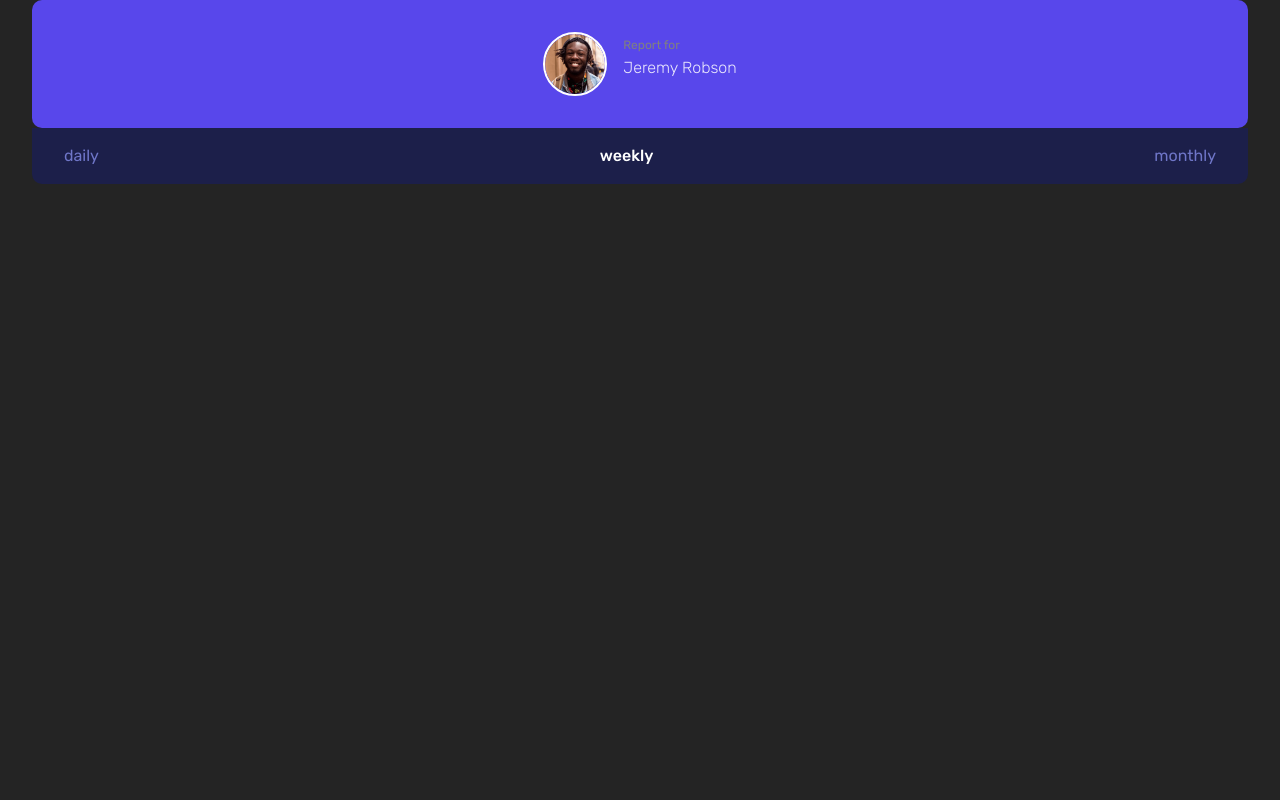
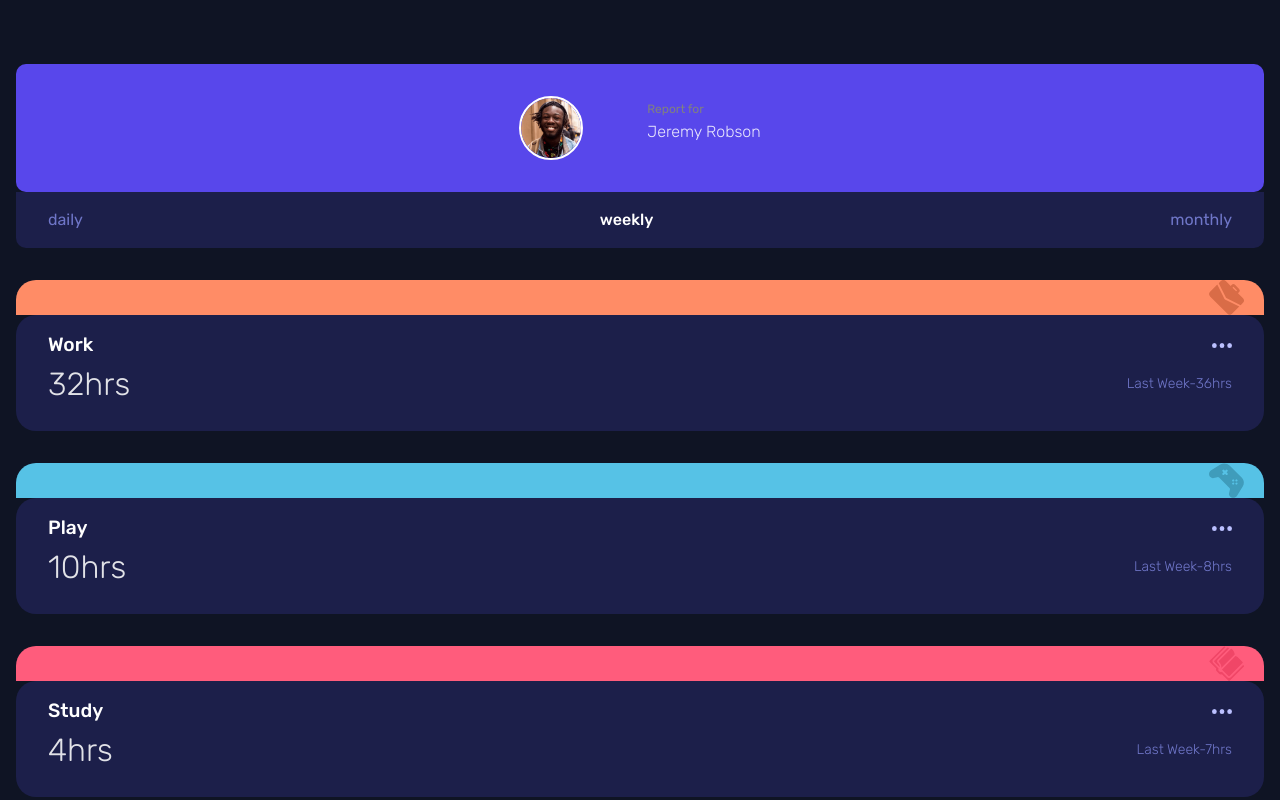
Before and after one commit to Robertron624/time-tracking-dashboard, a React (Vite) app: page / in a window 1280 px wide. Shown: the top 800 px of the page. Built offline with nearby package versions, Linux system fonts and the light colour scheme.

Commit message:
working numbers changing according to timeframe

```diff
--- a/src/App.jsx
+++ b/src/App.jsx
@@ -1,5 +1,111 @@
 import './App.scss'
 import useStore from './context/store'
+import TimeCard from './components/TimeCard'
+
+const cardsData = [
+  {
+    "title": "Work",
+    "timeframes": {
+      "daily": {
+        "current": 5,
+        "previous": 7
+      },
+      "weekly": {
+        "current": 32,
+        "previous": 36
+      },
+      "monthly": {
+        "current": 103,
+        "previous": 128
+      }
+    }
+  },
+  {
+    "title": "Play",
+    "timeframes": {
+      "daily": {
+        "current": 1,
+        "previous": 2
+      },
+      "weekly": {
+        "current": 10,
+        "previous": 8
+      },
+      "monthly": {
+        "current": 23,
+        "previous": 29
+      }
+    }
+  },
+  {
+    "title": "Study",
+    "timeframes": {
+      "daily": {
+        "current": 0,
+        "previous": 1
+      },
+      "weekly": {
+        "current": 4,
+        "previous": 7
+      },
+      "monthly": {
+        "current": 13,
+        "previous": 19
+      }
+    }
+  },
+  {
+    "title": "Exercise",
+    "timeframes": {
+      "daily": {
+        "current": 1,
+        "previous": 1
+      },
+      "weekly": {
+        "current": 4,
+        "previous": 5
+      },
+      "monthly": {
+        "current": 11,
+        "previous": 18
+      }
+    }
+  },
+  {
+    "title": "Social",
+    "timeframes": {
+      "daily": {
+        "current": 1,
+        "previous": 3
+      },
+      "weekly": {
+        "current": 5,
+        "previous": 10
+      },
+      "monthly": {
+        "current": 21,
+        "previous": 23
+      }
+    }
+  },
+  {
+    "title": "SelfCare",
+    "timeframes": {
+      "daily": {
+        "current": 0,
+        "previous": 1
+      },
+      "weekly": {
+        "current": 2,
+        "previous": 2
+      },
+      "monthly": {
+        "current": 7,
+        "previous": 11
+      }
+    }
+  }
+]
 
 function App() {
 
@@ -26,6 +132,11 @@ function App() {
           <span id="monthly" onClick={handleChange}  className={`${time == 'monthly' ? 'current' : ''}`}>monthly</span>
         </div>
       </div>
+      <div className="time-cards">
+        {cardsData.map((card) => (
+          <TimeCard card={card}/>
+        ))}
+      </div>
     </main>
   )
 }
--- a/src/App.scss
+++ b/src/App.scss
@@ -31,11 +31,12 @@ $pale-blue: hsl(236, 100%, 87%);
 }
 
 .App {
-  padding: 0 2rem;
+  padding: 0 1rem;
+  margin: 4rem 0;
 
   .user-control .user-info{
     display: flex;
-    gap: 1rem;
+    gap: 4rem;
     justify-content: center;
     padding: 2rem 0;
     border-radius: 10px;
@@ -79,4 +80,11 @@ $pale-blue: hsl(236, 100%, 87%);
       color: white;
     }
   }
+
+  .time-cards {
+    display: flex;
+    flex-direction: column;
+    gap: 2rem;
+    margin-top: 2rem;
+  }
 }
--- /dev/null
+++ b/src/components/TimeCard.jsx
@@ -0,0 +1,33 @@
+import React from 'react'
+import styles from '../styles/TimeCard.module.scss'
+import useStore from '../context/store';
+
+const TimeCard = ({card}) => {
+
+    let {title, timeframes } = card;
+
+    const time = useStore(state => state.time)
+
+    // console.log("time from TimeCard -> ", time)
+
+
+  return (
+    <div className={`${styles.card} ${styles[title]}`}>
+        <div className={styles.card_header}>
+
+        </div>
+        <div className={styles.card_body}>
+            <div className={styles.card_title}>
+                <h2 className={styles.card_title_text}>{title == 'SelfCare' ? 'Self Care': title}</h2>
+                <img className={styles.card_menu} src="icon-ellipsis.svg" alt="card config image" />
+            </div>
+            <div className={styles.current_previous}>
+                <p className={styles.current}>{timeframes[time].current}hrs</p>
+                <span className={styles.previous}>Last Week-{timeframes[time].previous}hrs</span>
+            </div>
+        </div>
+    </div>
+  )
+}
+
+export default TimeCard
--- a/src/index.scss
+++ b/src/index.scss
@@ -5,7 +5,7 @@
 
   color-scheme: light dark;
   color: rgba(255, 255, 255, 0.87);
-  background-color: #242424;
+  background-color: hsl(226, 43%, 10%);
 
   font-synthesis: none;
   text-rendering: optimizeLegibility;
--- /dev/null
+++ b/src/styles/TimeCard.module.scss
@@ -0,0 +1,113 @@
+$dark-blue: hsl(235, 46%, 20%);
+$desaturated-blue: hsl(235, 45%, 61%);
+
+// (work)
+$light-red-orange: hsl(15, 100%, 70%);
+// (play)
+$soft-blue : hsl(195, 74%, 62%);
+// (study)
+$light-red : hsl(348, 100%, 68%);
+// (exercise)
+$lime-green : hsl(145, 58%, 55%);
+// (social)
+$violet : hsl(264, 64%, 52%);
+// (self care)
+$soft-orange : hsl(43, 84%, 65%);
+
+.card {
+    text-align: left;
+    .card_header{
+        height: 35px;
+        border-radius: 20px 20px 0 0;
+        background-repeat: no-repeat;
+        background-position: right 20px top;
+        background-size: contain;
+    }
+
+    .card_body{
+        height: 100px;
+        background-color: $dark-blue;
+        padding: 1rem 2rem 0;
+        display: flex;
+        flex-direction: column;
+        border-radius: 20px;
+
+        .card_title {
+            display: flex;
+            justify-content: space-between;
+            align-items: center;
+
+            .card_title_text {
+                font-size: 1.2rem;
+                font-weight: 600;
+                color: white;
+            }
+
+            .card_menu {
+                height: 5px;
+                width: 20px;
+            }
+        }
+
+        .current_previous {
+            display: flex;
+            justify-content: space-between;
+            align-items: center;
+
+            .current {
+                font-size: 2rem;
+                font-weight: 300;
+            }
+
+            .previous {
+                font-size: .875rem;
+                font-weight: 300;
+                color: $desaturated-blue;
+            }
+        }
+
+    }
+
+}
+
+.Work {
+    .card_header {
+        background-color: $light-red-orange;
+        background-image: url(/icon-work.svg);
+    }
+}
+
+.Play {
+    .card_header {
+        background-color: $soft-blue;
+        background-image: url(/icon-play.svg);
+    }
+}
+
+.Study {
+    .card_header {
+        background-color: $light-red;
+        background-image: url(/icon-study.svg);
+    }
+}
+
+.Exercise {
+    .card_header {
+        background-color: $lime-green;
+        background-image: url(/icon-exercise.svg);
+    }
+}
+
+.Social {
+    .card_header {
+        background-color: $violet;
+        background-image: url(/icon-social.svg);
+    }
+}
+
+.SelfCare {
+    .card_header {
+        background-color: $soft-orange;
+        background-image: url(/icon-self-care.svg);
+    }
+}
```
